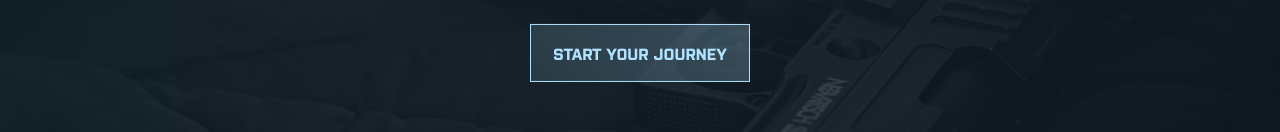
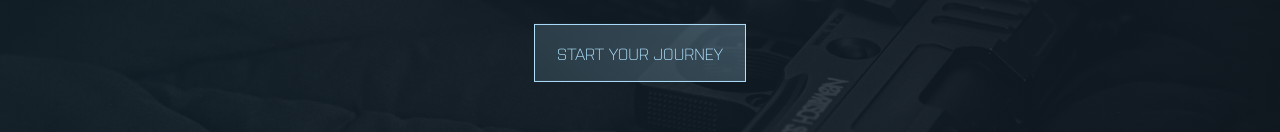
Before and after one commit to utviklerToni/kimsKlub-presentation, a website: page index.html in a window 1280 px wide. Shown: the part 502-634 px from the top of the page. Drawn offline with Linux system fonts and the light colour scheme; files whose address does not match are found by name.

Commit message:
working on font issue

```diff
--- a/css/style.css
+++ b/css/style.css
@@ -40,11 +40,12 @@
 		url('./../assets/purista/Purista-ThinItalic.ttf'),
 		url('./../assets/purista/Purista-ThinItalic.woff'),
 		url('./../assets/purista/Purista-ThinItalic.woff2./..');
+	font-style: normal;
 }
 
 body {
 	font-family: 'Purista';
-	font-weight: 400;
+	font-weight: 300;
 	font-size: 1.5rem;
 	line-height: 1.8;
 }
```
